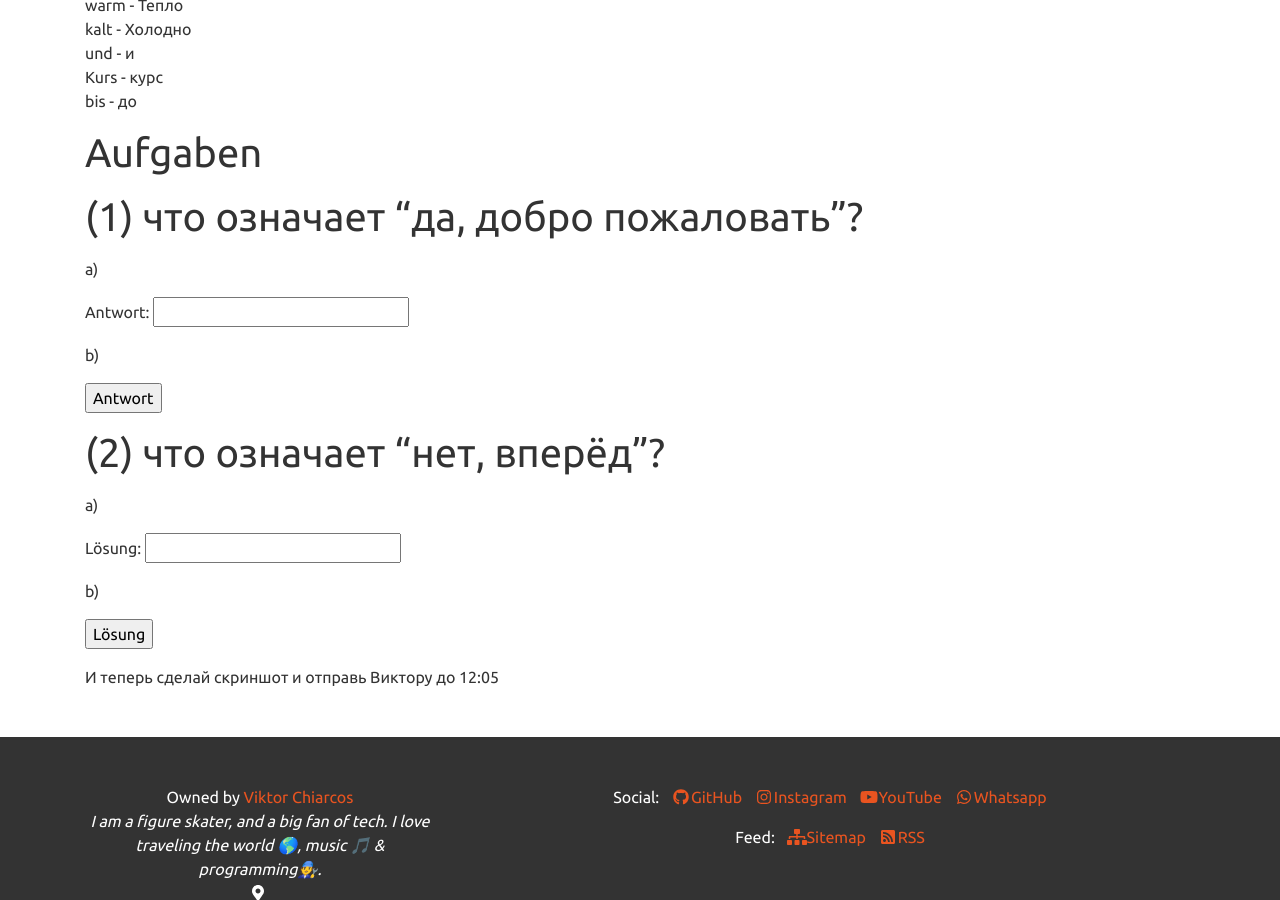
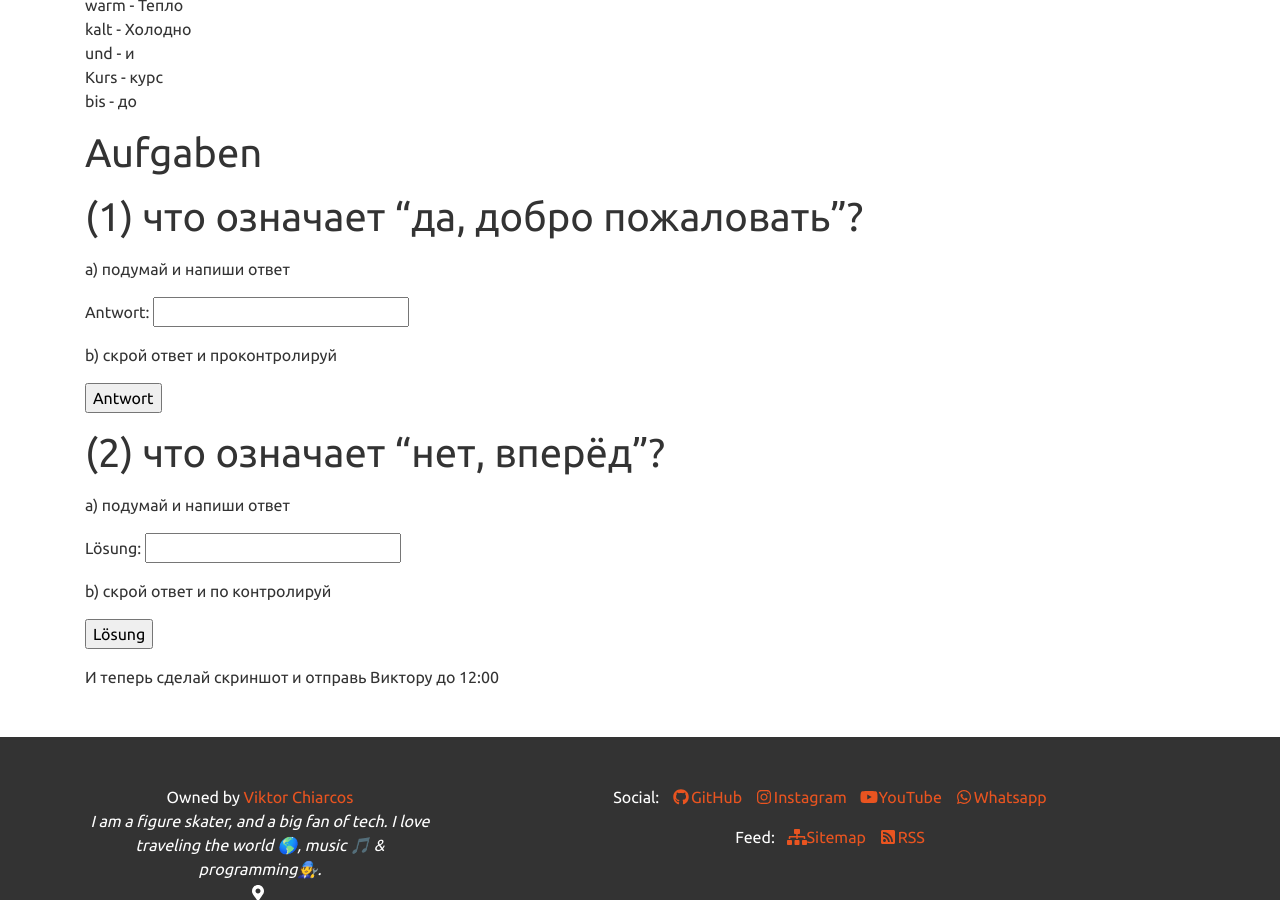
Before and after one commit to viktor-chiarcos/viktor-chiarcos.github.io, a Jekyll site: the page built from _pages/ivan/index.md, in a window 1280 px wide and 900 px high, scrolled down 1525 px. Built offline with Jekyll 4.4.1, drawn with Linux system fonts in a browser that asks for light colours; some of the changed text lies outside the part shown.

Commit message:
index.md aktualisieren

```diff
--- a/_pages/ivan/index.md
+++ b/_pages/ivan/index.md
@@ -137,22 +137,22 @@ Auto*s
 
 # (1) что означает "да, добро пожаловать"?
 
-a)
+a) подумай и напиши ответ
 
 Antwort: <input type="text" id="Feld" value="" />
 
-b)
+b) скрой ответ и проконтролируй
 
 <input type="button" value="Antwort" onclick="button1();"/>
 
 # (2) что означает "нет, вперёд"?
 
-a)
+a) подумай и напиши ответ
 
 Lösung: <input type="text" id="Feld" value=""/>
 
-b)
+b) скрой ответ и по контролируй
 
 <input type="button" value="Lösung" onclick="button2();"/>
 
-И теперь сделай скриншот и отправь Виктору до 12:05
+И теперь сделай скриншот и отправь Виктору до 12:00
```
Also changed, not shown: other parts of _pages/ivan/index.md (+1 -1 lines).
